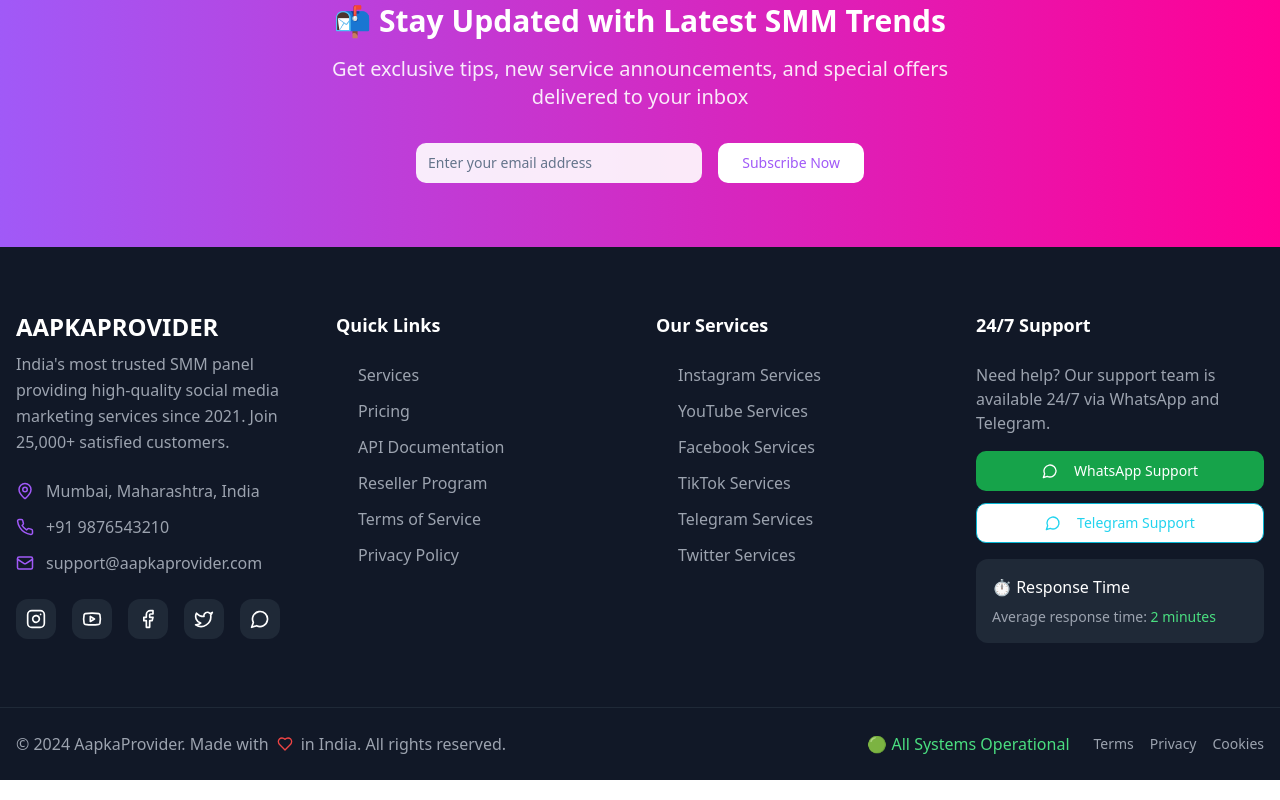
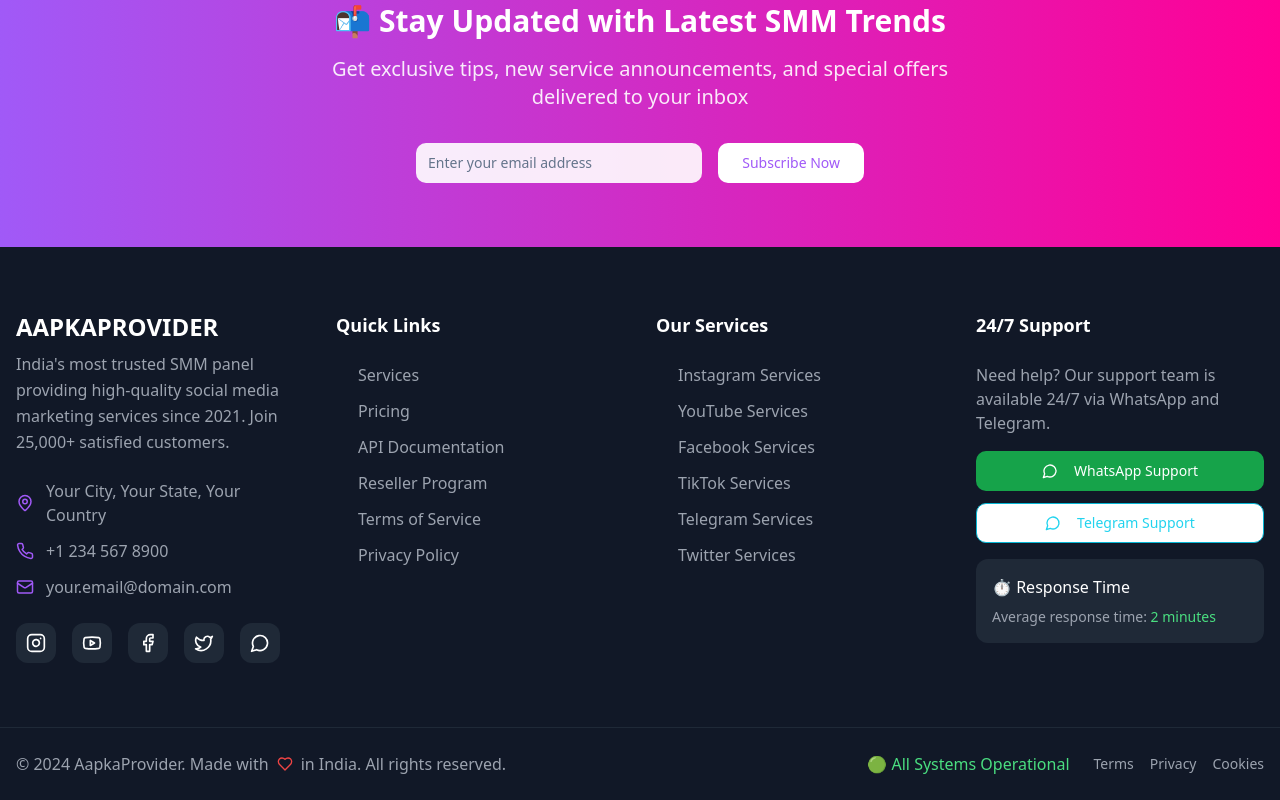
Before and after one commit to chirag27081/digital-provider-clone, a React (Vite) app: page / in a window 1280 px wide. Shown: the part 5373-6173 px from the top of the page. Built offline with nearby package versions, Linux system fonts and the light colour scheme.

Commit message:
Add user details to footer
Add user details to the footer section of the website.

```diff
--- a/src/components/Footer.tsx
+++ b/src/components/Footer.tsx
@@ -84,15 +84,15 @@ const Footer = () => {
               <div className="space-y-3">
                 <div className="flex items-center space-x-3 text-gray-400">
                   <MapPin size={18} className="text-primary flex-shrink-0" />
-                  <span>Mumbai, Maharashtra, India</span>
+                  <span>Your City, Your State, Your Country</span>
                 </div>
                 <div className="flex items-center space-x-3 text-gray-400">
                   <Phone size={18} className="text-primary flex-shrink-0" />
-                  <span>+91 9876543210</span>
+                  <span>+1 234 567 8900</span>
                 </div>
                 <div className="flex items-center space-x-3 text-gray-400">
                   <Mail size={18} className="text-primary flex-shrink-0" />
-                  <span>support@aapkaprovider.com</span>
+                  <span>your.email@domain.com</span>
                 </div>
               </div>
 
```
